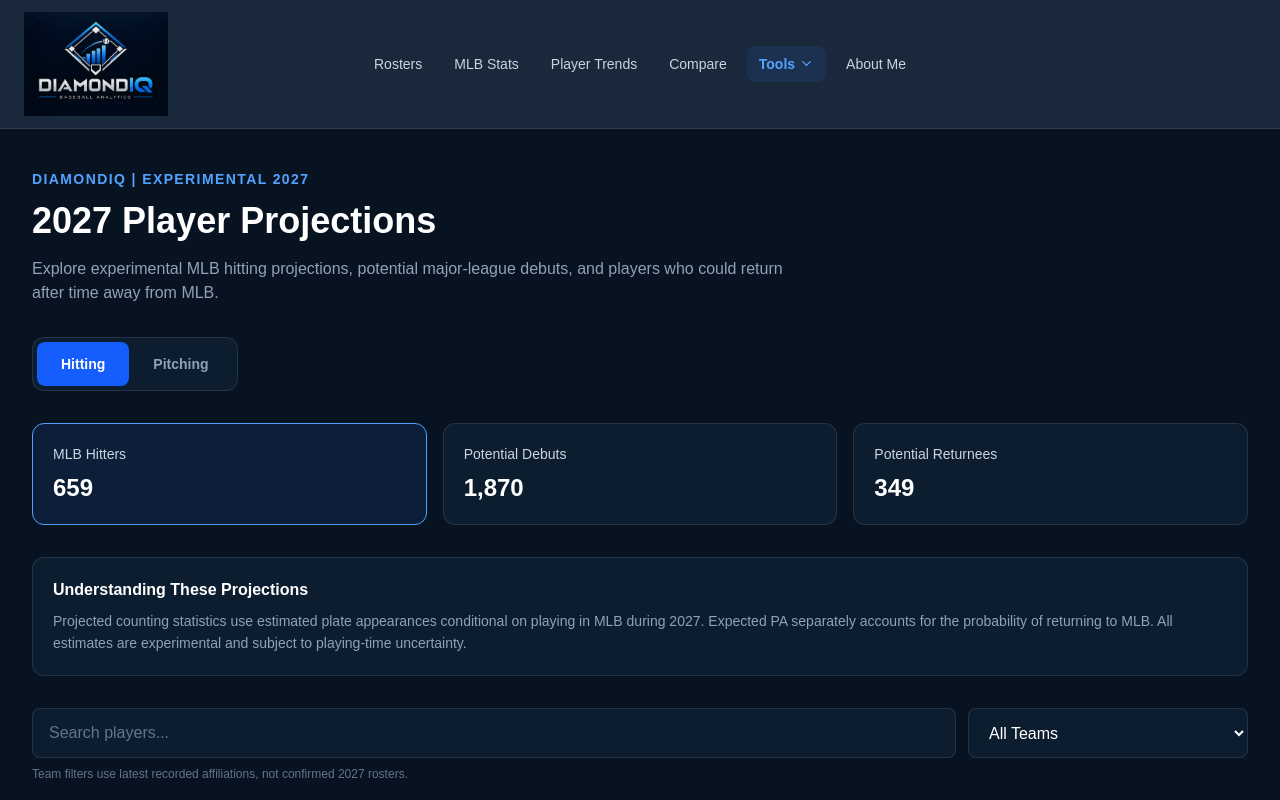
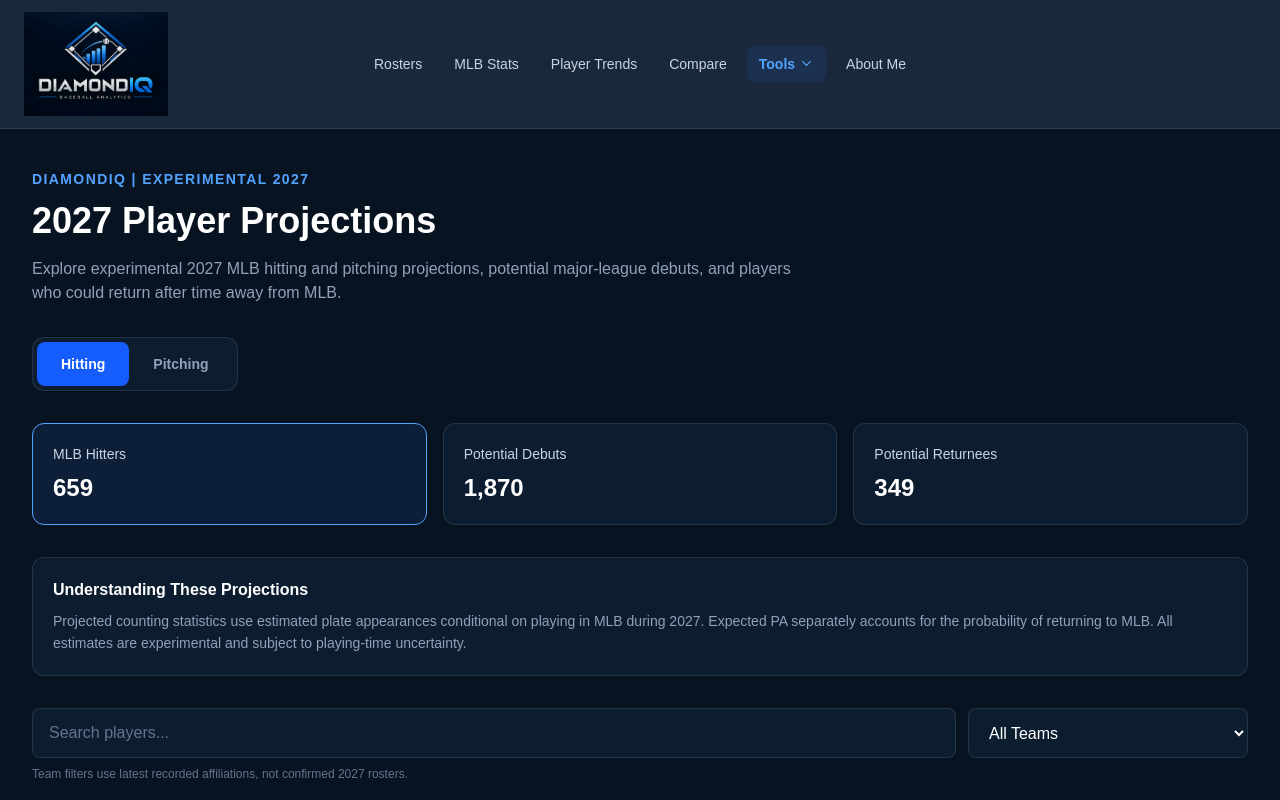
Before and after one commit to coreybann/DiamondIQ, a Next.js app: page /projections in a window 1280 px wide. Shown: the top 800 px of the page. Built offline with nearby package versions, Linux system fonts and the light colour scheme.

Commit message:
Update 2027 projections page description

```diff
--- a/src/app/projections/page.tsx
+++ b/src/app/projections/page.tsx
@@ -174,8 +174,9 @@ export default function ProjectionsPage() {
         </h1>
 
         <p className="mt-4 max-w-3xl text-slate-400">
-          Explore experimental MLB hitting projections, potential major-league
-          debuts, and players who could return after time away from MLB.
+          Explore experimental 2027 MLB hitting and pitching projections,
+          potential major-league debuts, and players who could return
+          after time away from MLB.
         </p>
 
         <div
```
